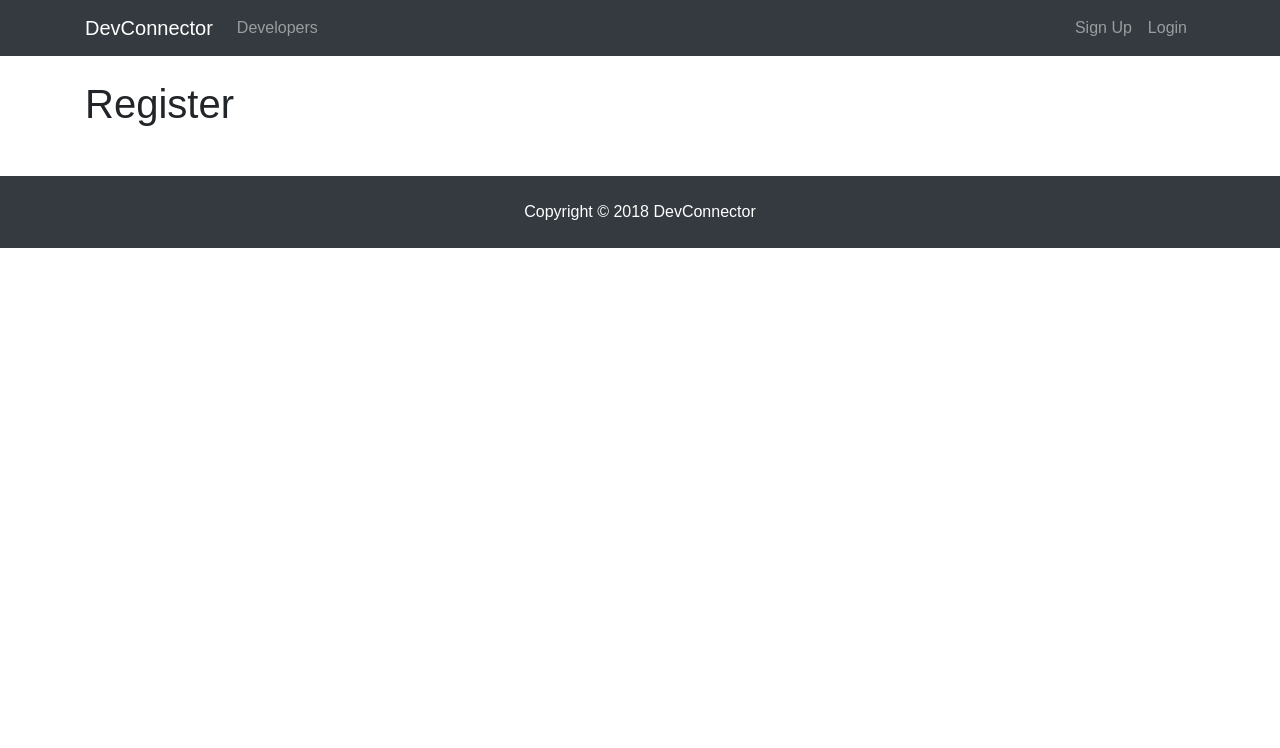
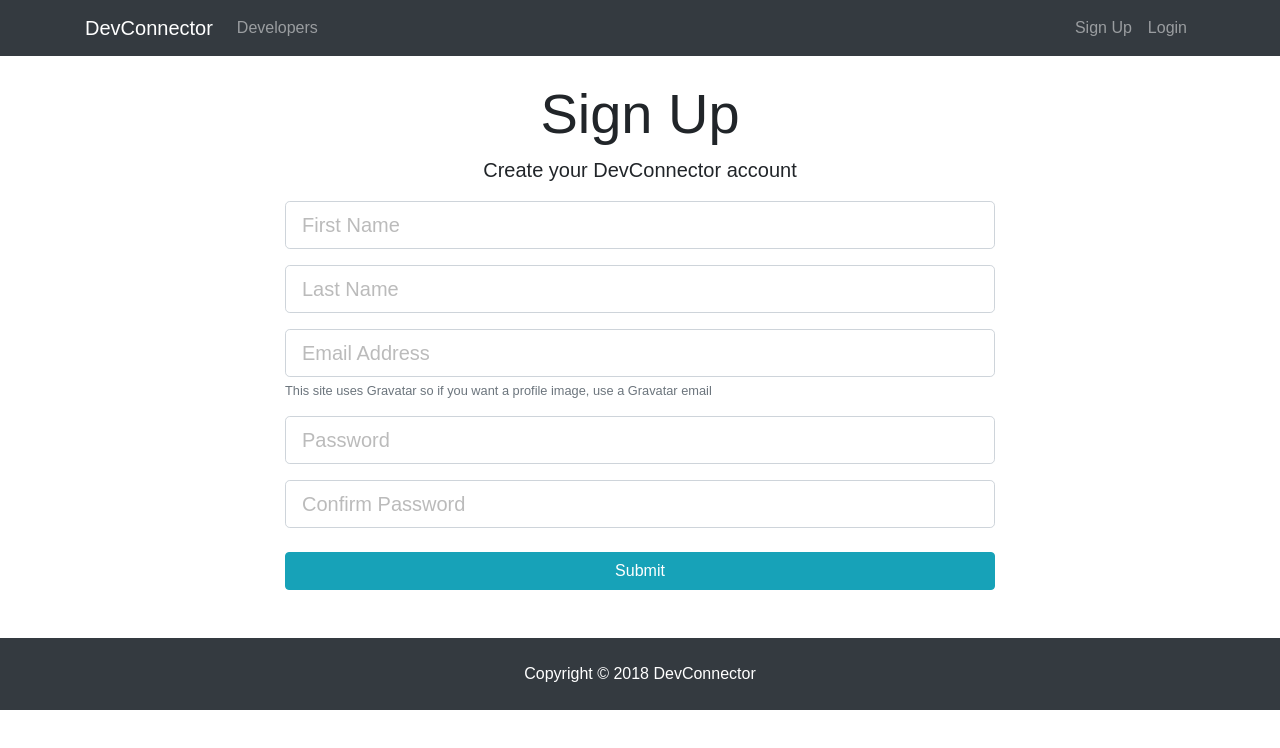
Before and after one commit to amangalvedhekar/learning-mern, a React (Create React App) app in the folder client/: page /register in a window 1280 px wide. Shown: the top 748 px of the page. Built offline with nearby package versions, Linux system fonts and the light colour scheme.

Commit message:
working registration form using react state

```diff
--- a/client/package.json
+++ b/client/package.json
@@ -6,6 +6,7 @@
     "axios": "^0.18.0",
     "bootstrap": "^4.1.2",
     "classnames": "^2.2.5",
+    "font-awesome": "^4.7.0",
     "jwt-decode": "^2.2.0",
     "moment": "^2.22.0",
     "react": "^16.3.1",
--- a/client/src/components/auth/Login.js
+++ b/client/src/components/auth/Login.js
@@ -1,10 +1,72 @@
 import React, {Component} from 'react';
 
 class Login extends Component {
+
+  constructor() {
+    super();
+    this.state = {
+      email: '',
+      password: '',
+
+    };
+  }
+
+  onChange =e => {
+    this.setState({
+      [e.target.name]: e.target.value,
+    });
+  };
+
+  onSubmit = e => {
+    e.preventDefault();
+
+    const loginUser = {
+      email: this.state.email,
+      password: this.state.password,
+    };
+
+    console.log('login data', loginUser, e);
+  };
+
   render() {
     return (
       <div>
-        <h1>Login</h1>
+        <div className="login">
+          <div className="container">
+            <div className="row">
+              <div className="col-md-8 m-auto">
+                <h1 className="display-4 text-center">Log In</h1>
+                <p className="lead text-center">Sign in to your DevConnector account</p>
+                <form onSubmit={this.onSubmit}>
+                  <div className="form-group">
+                    <input
+                      type="email"
+                      className="form-control form-control-lg"
+                      placeholder="Email Address"
+                      name="email"
+                      value={this.state.email}
+                      onChange={this.onChange}
+                    />
+                  </div>
+                  <div className="form-group">
+                    <input
+                      type="password"
+                      className="form-control form-control-lg"
+                      placeholder="Password"
+                      name="password"
+                      value={this.state.password}
+                      onChange={this.onChange}
+                    />
+                  </div>
+                  <input
+                    type="submit"
+                    className="btn btn-info btn-block mt-4"
+                  />
+                </form>
+              </div>
+            </div>
+          </div>
+        </div>
       </div>
     );
   };
--- a/client/src/components/auth/Register.js
+++ b/client/src/components/auth/Register.js
@@ -1,10 +1,144 @@
 import React, {Component} from 'react';
+import axios from 'axios';
+import classnames from 'classnames';
 
 class Register extends Component {
+  constructor() {
+    super();
+    this.state = {
+      firstName: '',
+      lastName: '',
+      email: '',
+      password: '',
+      confirmPassword: '',
+      errors: {},
+    };
+
+    // this.onChange = this.onChange.bind(this);
+
+  }
+
+  onChange = e => {
+    this.setState({
+      [e.target.name]: e.target.value,
+    });
+  };
+
+  onSubmit = e => {
+    e.preventDefault();
+
+    const newUser = {
+      firstName: this.state.firstName,
+      lastName: this.state.lastName,
+      email: this.state.email,
+      password: this.state.password,
+      confirmPassword: this.state.confirmPassword,
+    };
+
+    const errorName = {
+      name: 'Please enter name',
+    };
+    axios
+      .post('/api/users/register', newUser)
+      .then(user => console.log(user))
+      .catch(err => {
+        this.setState({
+          errors: errorName,
+        });
+        console.log(this.state);
+      });
+
+  };
+
   render() {
+    const { errors } = this.state;
+
     return (
       <div>
-        <h1>Register</h1>
+        <div className="register">
+          <div className="container">
+            <div className="row">
+              <div className="col-md-8 m-auto">
+                <h1 className="display-4 text-center">Sign Up</h1>
+                <p className="lead text-center">Create your DevConnector account</p>
+                <form
+                  noValidate
+                  onSubmit={this.onSubmit}>
+                  <div className="form-group">
+                    <input
+                      type="text"
+                      className={
+                        classnames('form-control form-control-lg', {
+                          'is-invalid': errors.name
+                        })
+                      }
+                      placeholder="First Name"
+                      name="firstName"
+                      value={this.state.firstName}
+                      onChange={this.onChange}
+                    />
+                    {errors.name &&
+                    (
+                      <div
+                        className="invalid-feedback">
+                        {errors.name}
+                      </div>
+                    )
+                    }
+                  </div>
+                  <div className="form-group">
+                    <input
+                      type="text"
+                      className="form-control form-control-lg"
+                      placeholder="Last Name"
+                      name="lastName"
+                      value={this.state.lastName}
+                      onChange={this.onChange}
+                    />
+                  </div>
+                  <div className="form-group">
+                    <input
+                      type="email"
+                      className="form-control form-control-lg"
+                      placeholder="Email Address"
+                      name="email"
+                      value={this.state.email}
+                      onChange={this.onChange}
+                    />
+                    <small
+                      className="form-text text-muted">
+                      This site uses Gravatar so if you want a profile image, use a Gravatar email
+                    </small>
+                  </div>
+                  <div className="form-group">
+                    <input
+                      type="password"
+                      className="form-control form-control-lg"
+                      placeholder="Password"
+                      name="password"
+                      value={this.state.password}
+                      onChange={this.onChange}
+                    />
+                  </div>
+                  <div className="form-group">
+                    <input
+                      type="password"
+                      className="form-control form-control-lg"
+                      placeholder="Confirm Password"
+                      name="confirmPassword"
+                      value={this.state.confirmPassword}
+                      onChange={this.onChange}
+                    />
+                  </div>
+                  <input
+                    type="submit"
+                    className="btn btn-info btn-block mt-4"
+                  />
+                </form>
+              </div>
+            </div>
+          </div>
+        </div>
       </div>
     );
   };
```
